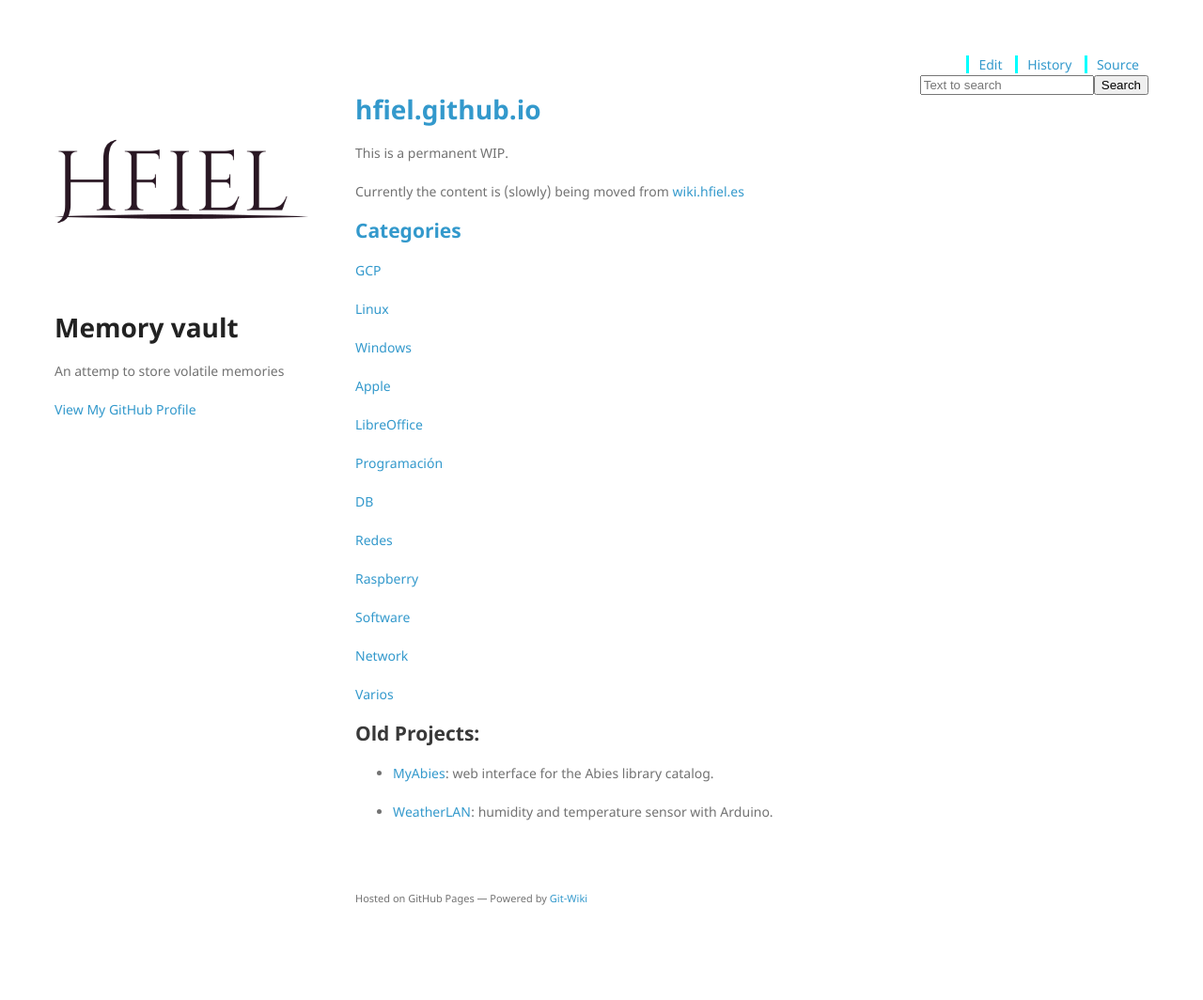
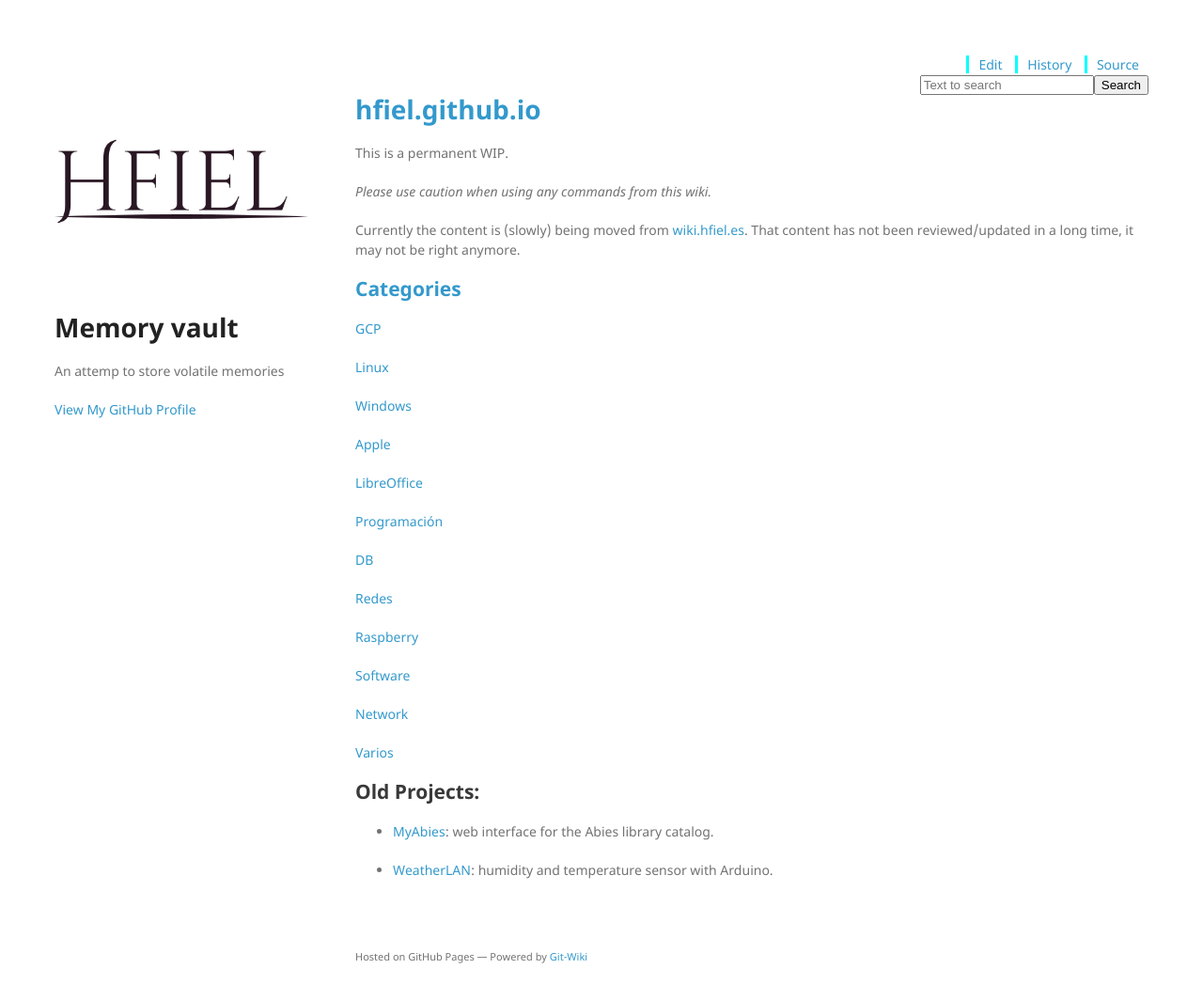
Before and after one commit to hfiel/hfiel.github.io, a Jekyll site: the page built from index.md, in a window 1280 px wide and 1064 px high. Shown: the whole window at 94% size. Built offline with Jekyll 4.4.1, drawn with Linux system fonts in a browser that asks for light colours; nearby versions of some CDN libraries; our own code applies the rules of GitHub Pages for plain Markdown files.

Commit message:
updated index

```diff
--- a/index.md
+++ b/index.md
@@ -3,7 +3,9 @@
 
 This is a permanent WIP.
 
-Currently the content is (slowly) being moved from [wiki.hfiel.es](https://wiki.hfiel.es)
+_Please use caution when using any commands from this wiki._
+
+Currently the content is (slowly) being moved from [wiki.hfiel.es](https://wiki.hfiel.es). That content has not been reviewed/updated in a long time, it may not be right anymore.
 
 
 ## [Categories](wiki/categories.md)
```
